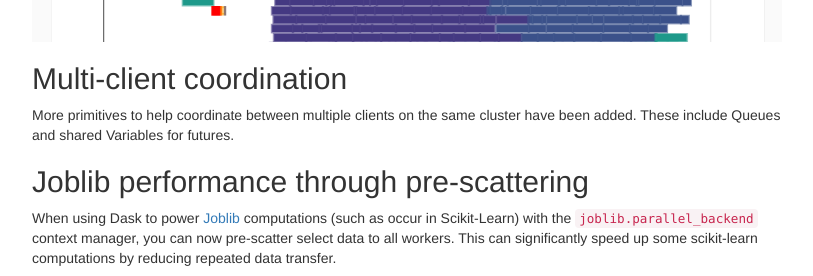
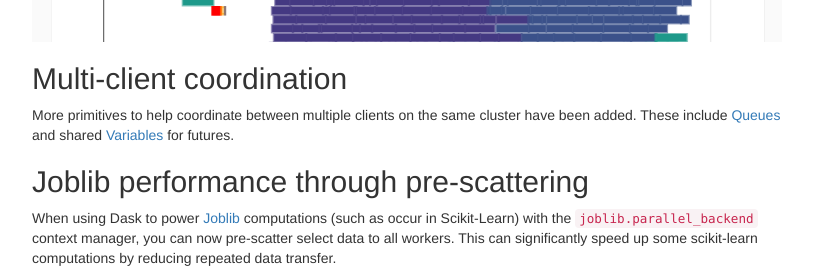
Before and after one commit to besyskymnbk/blog, a Jekyll site: the page built from _posts/work/2017-06-15-dask-0.15.0.md, in a window 1280 px wide and 900 px high, scrolled down 3341 px. Shown: the part 153-429 px from the top of the window, without its empty margins (233-1046 px from the left). Built offline with Jekyll 4.4.1, drawn with Linux system fonts in a browser that asks for light colours; comment, search, counter and statistics services are not loaded; part of the change alters nothing that is shown.

```diff
--- a/_posts/work/2017-06-15-dask-0.15.0.md
+++ b/_posts/work/2017-06-15-dask-0.15.0.md
@@ -187,7 +187,11 @@ dashboard pages.
 ## Multi-client coordination
 
 More primitives to help coordinate between multiple clients on the same cluster
-have been added.  These include Queues and shared Variables for futures.
+have been added.  These include
+[Queues](http://distributed.readthedocs.io/en/latest/api.html#distributed.Queue)
+and shared
+[Variables](http://distributed.readthedocs.io/en/latest/api.html#distributed.Variable)
+for futures.
 
 
 ## Joblib performance through pre-scattering
```
